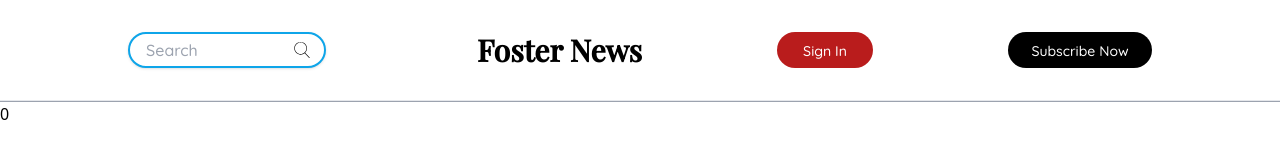
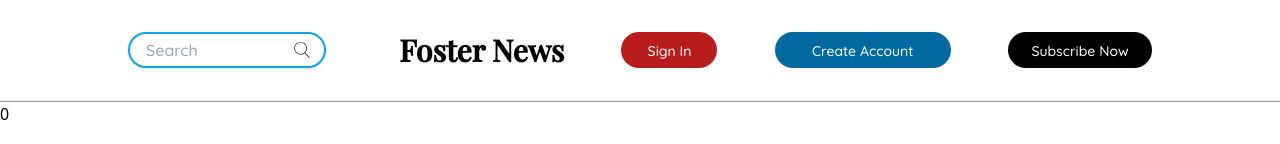
Before and after one commit to abhishekY2401/FosterNews, a React (Vite) app in the folder fosternews/: page / in a window 1280 px wide. Shown: the top 144 px of the page. Built offline with nearby package versions, Linux system fonts and the light colour scheme; no server answers; a web font is replaced by a local one.

Commit message:
added register button

```diff
--- a/fosternews/src/components/Navbar.jsx
+++ b/fosternews/src/components/Navbar.jsx
@@ -2,6 +2,7 @@ import { Link } from "react-router-dom";
 import { Search } from "../assets/Search.jsx";
 import SignIn from "./auth/SignIn";
 import Subscribe from "./auth/Subscribe";
+import Register from "./auth/Register.jsx";
 import "./navbar.css";
 
 const Navbar = () => {
@@ -28,9 +29,15 @@ const Navbar = () => {
         </div>
 
         <div className="p-1.5 w-24 bg-red-700 rounded-full text-center">
-        <Link to="/signin" element={<SignIn />}>
-            <span className="text-white font-quicksand text-sm">Sign In</span>
-        </Link>
+          <Link to="/signin" element={<SignIn />}>
+              <span className="text-white font-quicksand text-sm">Sign In</span>
+          </Link>
+        </div>
+
+        <div className="p-1.5 w-44 bg-sky-700 rounded-full text-center">
+          <Link to="/create-account" element={<Register />}>
+              <span className="text-white font-quicksand text-sm">Create Account</span>
+          </Link>
         </div>
         <div className="p-1.5 w-36 bg-black rounded-full text-center">
         <Link to="/subscribe" element={<Subscribe />}>
```
